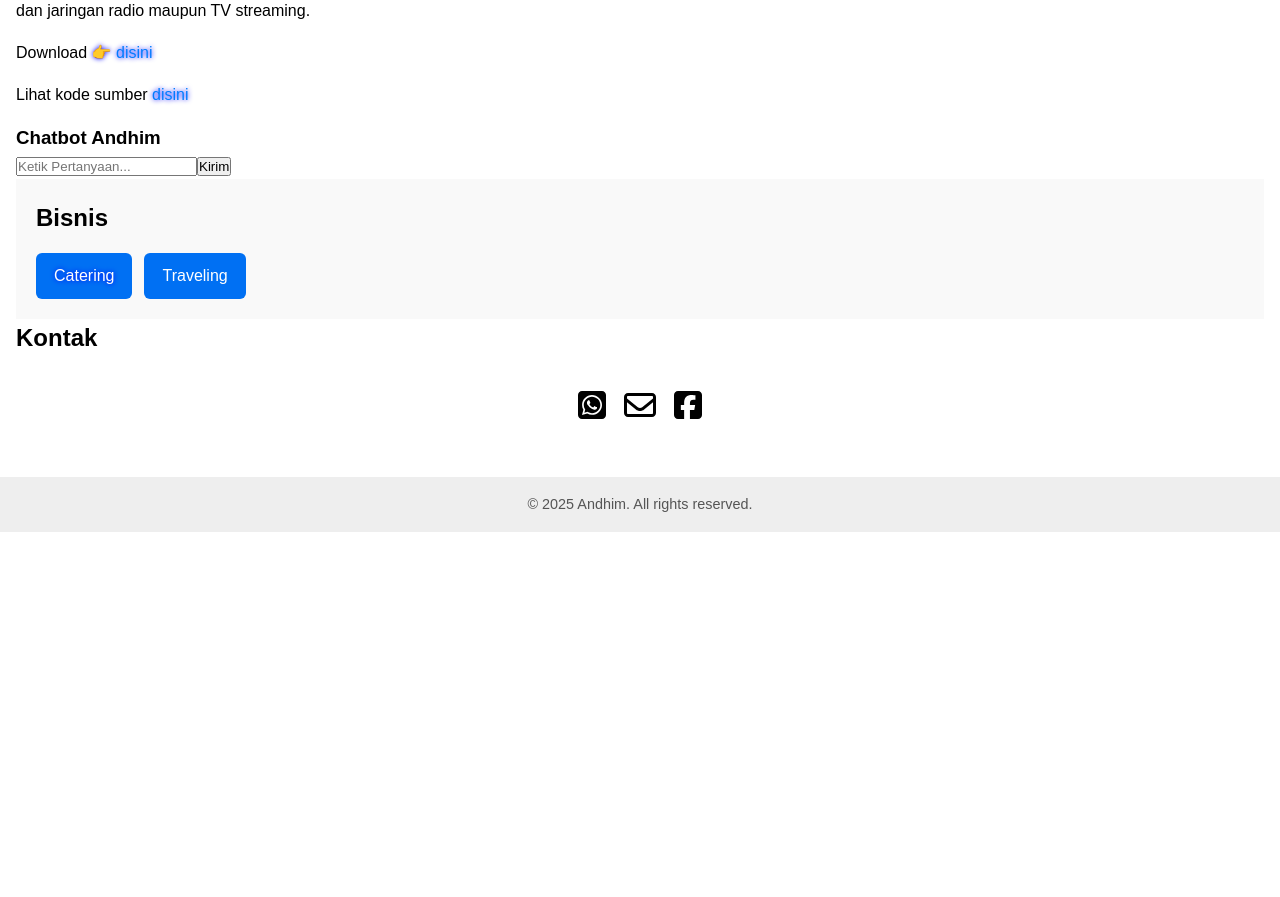
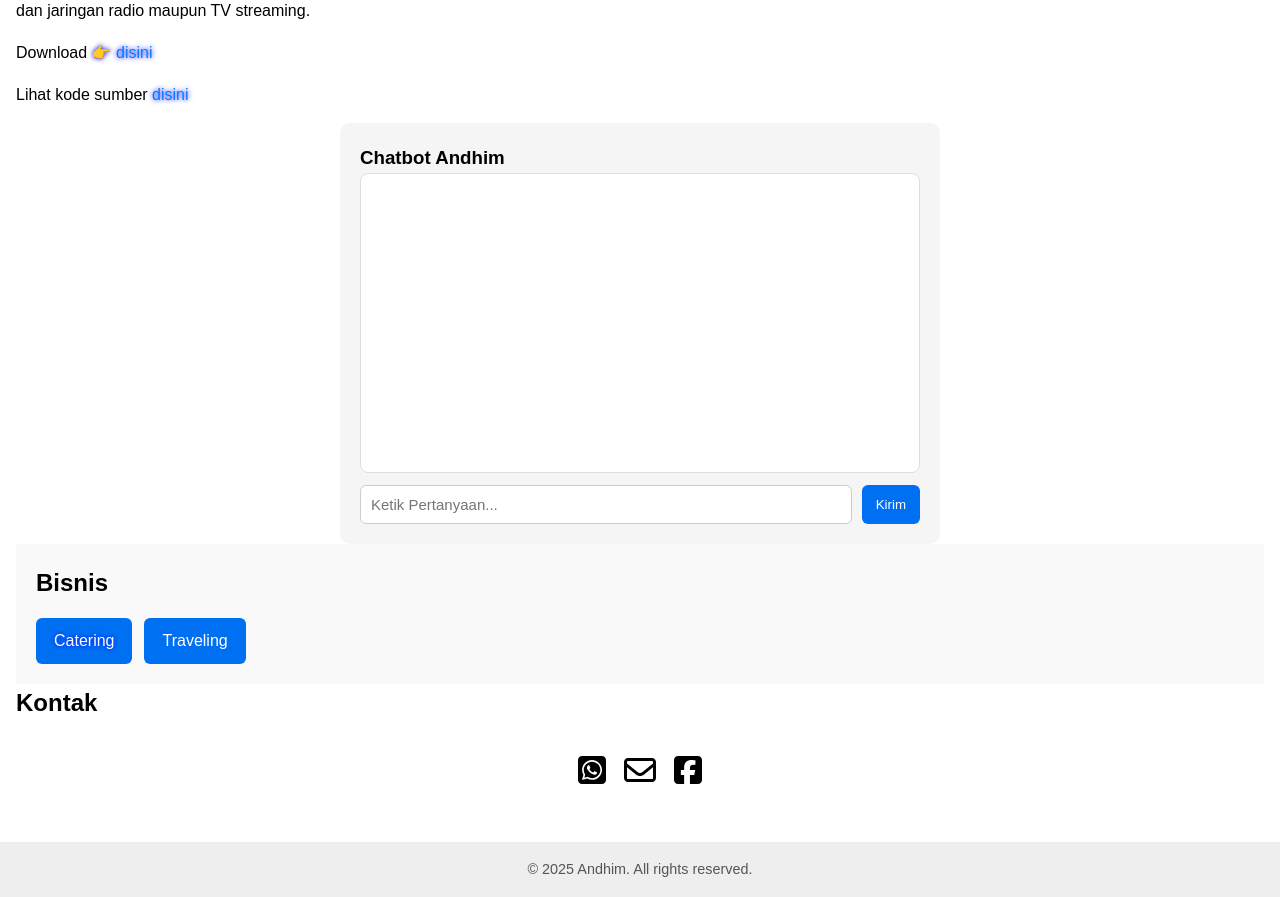
Before and after one commit to AndhiMardianto/andhim.net, a Next.js app: page /proyek in a window 1280 px wide. Shown: the part 1900-2797 px from the top of the page. Before the commit the page ends 2432 px from the top, so only its background shows below. Built offline with nearby package versions, Linux system fonts and the light colour scheme.

Commit message:
css cahtbot

```diff
--- a/components/ChatWidget.js
+++ b/components/ChatWidget.js
@@ -41,14 +41,20 @@ export default function ChatWidget() {
     };
 
     return (
-        <div className="chat-widget">
-            <div className="chat-container" role="main" aria-live="polite">
+<div className={styles.ChatWidget}>
+  <div className={styles.ChatContainer} role="main" aria-live="polite">
     <h3 id="help">Chatbot Andhim</h3>
-                <div className="messages" id="messages" role="log" aria-live="polite" aria-relevant="additions text">
+    <div
+      className={styles.messages}
+      id="messages"
+      role="log"
+      aria-live="polite"
+      aria-relevant="additions text"
+    >
       {messages.map((msg, index) => (
         <div
           key={index}
-                            className={`message ${msg.from === 'user' ? 'user-message' : 'bot-message'}`}
+          className={`${styles.message} ${msg.from === 'user' ? styles['user-message'] : styles['bot-message']}`}
           tabIndex={msg.from === 'bot' ? -1 : undefined}
         >
           {msg.from === 'user' ? `Anda: ${msg.text}` : `Bot Andhim: ${msg.text}`}
@@ -56,7 +62,7 @@ export default function ChatWidget() {
       ))}
       <div ref={messagesEndRef} />
     </div>
-                <div className="input-box">
+    <div className={styles.InputBox}>
       <input
         type="text"
         placeholder="Ketik Pertanyaan..."
--- a/styles/ChatWidget.module.css
+++ b/styles/ChatWidget.module.css
@@ -1,72 +1,68 @@
-/*dibawah ini class style untuk chatbot */
-.chat-widget body {
-    font-family: Arial, sans-serif;
-    margin: 0;
-    padding: 0;
-    background-color: #f7f7f7;
-    display: flex;
-    justify-content: center;
-    align-items: center;
-    height: 100vh;
+.ChatWidget {
+  padding: 20px;
+  background-color: #f5f5f5;
+  border-radius: 10px;
+  max-width: 600px;
+  margin: 0 auto;
+  font-family: sans-serif;
 }
 
-.chat-widget .chat-container {
-    width: 100%;
-    max-width: 600px;
-    background-color: #fff;
-    border: 1px solid #ddd;
-    border-radius: 10px;
-    padding: 20px;
-    box-shadow: 0 2px 10px rgba(0, 0, 0, 0.1);
+.ChatContainer {
   display: flex;
   flex-direction: column;
-    height: 90vh;
 }
 
-.chat-widget .messages {
-    flex-grow: 1;
+.messages {
+  height: 300px;
   overflow-y: auto;
+  margin-bottom: 12px;
   padding: 10px;
+  background-color: #ffffff;
+  border-radius: 8px;
   border: 1px solid #ddd;
-    margin-bottom: 10px;
 }
 
-.chat-widget .message {
-    margin-bottom: 10px;
+.message {
+  margin-bottom: 8px;
+  padding: 8px 12px;
+  border-radius: 6px;
+  font-size: 14px;
 }
 
-.chat-widget .bot-message {
-    color: blue;
+.user-message {
+  background-color: #d1e7ff;
+  align-self: flex-end;
+  text-align: right;
 }
 
-.chat-widget .user-message {
-    color: green;
+.bot-message {
+  background-color: #f0f0f0;
+  align-self: flex-start;
 }
 
-.chat-widget .input-box {
+.InputBox {
   display: flex;
-    border-top: 1px solid #ddd;
-    padding-top: 10px;
+  gap: 10px;
 }
 
-.chat-widget .input-box input {
+.InputBox input {
   flex: 1;
   padding: 10px;
-    font-size: 16px;
-    border: 1px solid #ddd;
-    border-radius: 5px;
+  font-size: 15px;
+  border: 1px solid #ccc;
+  border-radius: 6px;
 }
 
-.chat-widget .input-box button {
-    padding: 10px 20px;
-    background-color: #007bff;
+.InputBox button {
+  padding: 10px 14px;
+  background-color: #0070f3;
   color: white;
   border: none;
+  border-radius: 6px;
   cursor: pointer;
-    border-radius: 5px;
-    margin-left: 10px;
+  transition: background-color 0.2s;
 }
 
-.chat-widget .input-box button:hover {
-    background-color: #0056b3;
+.InputBox button:hover {
+  background-color: #005bb5;
 }
```
Lines whose indentation alone changed are shown as unchanged.
